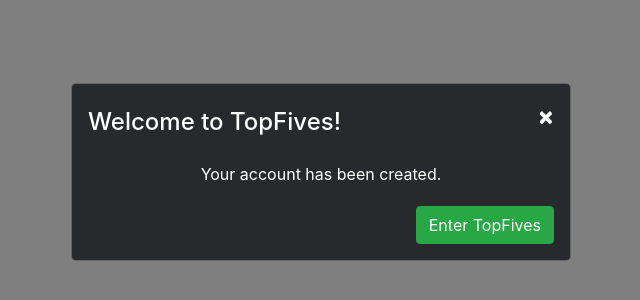
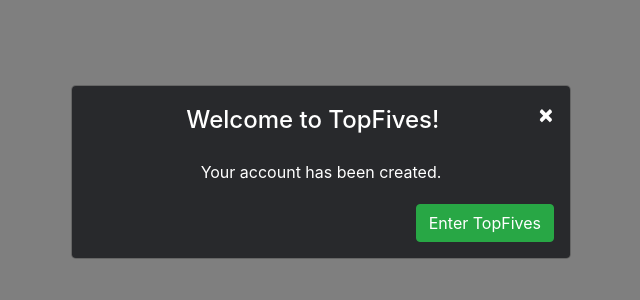
Before and after one commit to reyesren/topfives, a React (Create React App) app in the folder frontend/: page / in a window 1280 px wide. Shown: the part 228-528 px from the top of the page, without its empty margins (319-959 px from the left). Built offline with nearby package versions, Linux system fonts and the light colour scheme.

Commit message:
fixed styles of modal for success account creation

```diff
--- a/frontend/src/components/Auth/Signup/SuccessAccCreated.js
+++ b/frontend/src/components/Auth/Signup/SuccessAccCreated.js
@@ -7,7 +7,8 @@
   const title = "Welcome to TopFives!";
   const footer = <Button variant="success">Enter TopFives</Button>;
   const styles = {
-    title: "success-header",
+    header: "success-header",
+    title: "success-title",
     body: "success-body",
     footer: "success-footer",
   };
--- a/frontend/src/components/DisplayModal/DisplayModal.js
+++ b/frontend/src/components/DisplayModal/DisplayModal.js
@@ -12,10 +12,12 @@
   return (
     <Modal className="my-modal" show={show} onHide={handleClose} centered>
       <Modal.Header
+        className={props.styles ? props.styles.header : null}
         closeButton
-        className={props.styles ? props.styles.title : null}
       >
-        <Modal.Title>{props.title}</Modal.Title>
+        <Modal.Title className={props.styles ? props.styles.title : null}>
+          {props.title}
+        </Modal.Title>
       </Modal.Header>
       <Modal.Body className={props.styles ? props.styles.body : null}>
         {props.body}
--- a/frontend/src/styles/components/_successModal.scss
+++ b/frontend/src/styles/components/_successModal.scss
@@ -13,11 +13,14 @@
 
 .success-header {
   border: none;
+}
+
+.success-title {
+  border: none;
   font-size: 24px;
   padding-left: 16px;
-  padding-top: 20px;
-  display: flex;
-  justify-content: center;
+  width: 100%;
+  text-align: center;
 }
 
 .success-footer {
```
Also changed, not shown: 1 other file (tests, documents, lock files or other folders).
